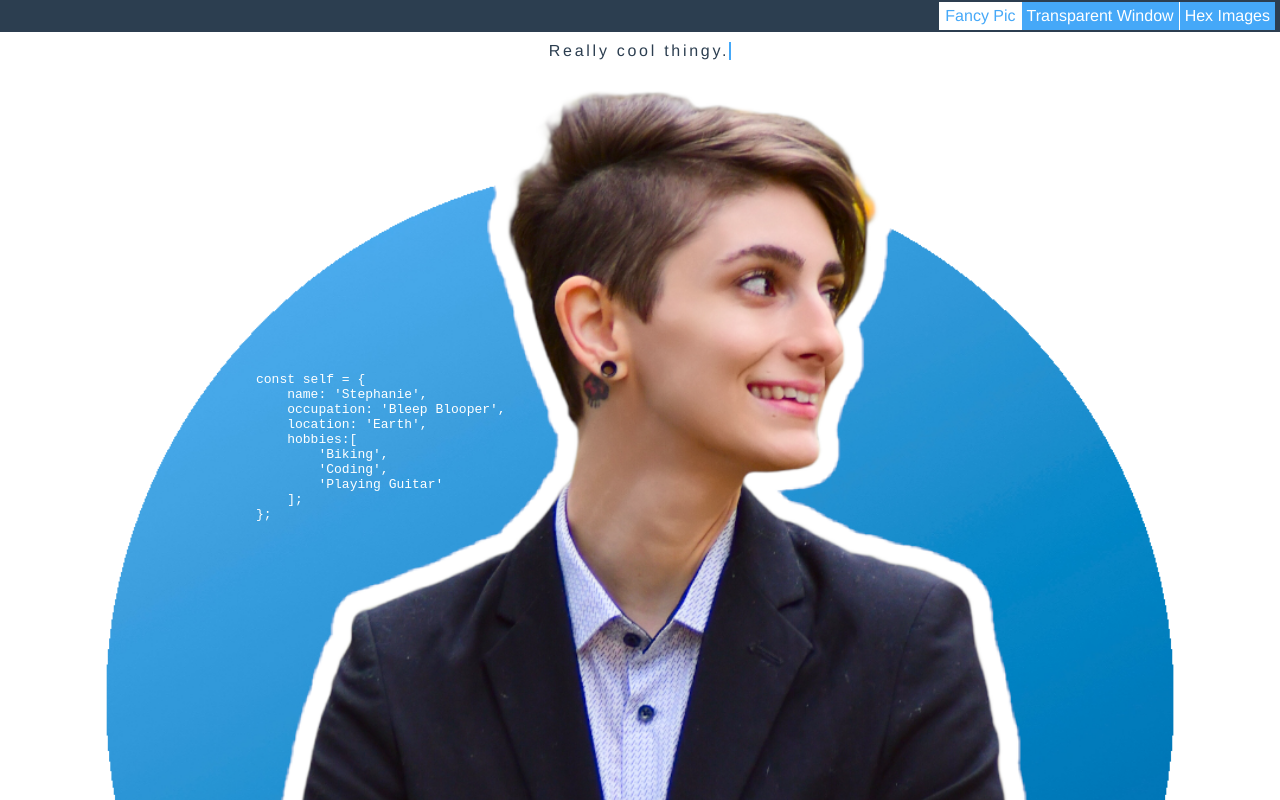
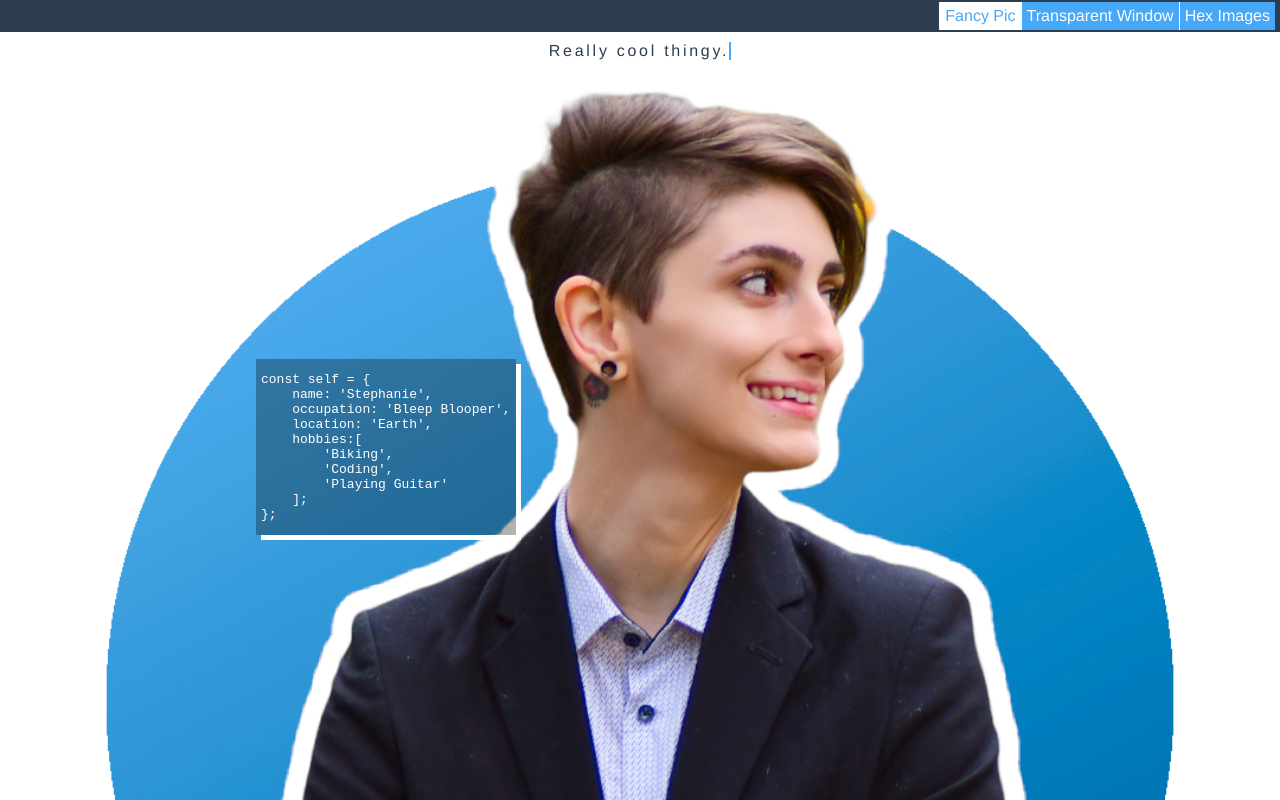
Before and after one commit to stephanieraymos/fun-stuff, a Vue app: page / in a window 1280 px wide. Shown: the top 800 px of the page. Built offline with nearby package versions, Linux system fonts and the light colour scheme.

Commit message:
Edits to code background fancy pic

```diff
--- a/src/components/TypingAndObjPic.vue
+++ b/src/components/TypingAndObjPic.vue
@@ -66,8 +66,11 @@
 }
 .code-container {
   position: absolute;
+  padding: 0 5px;
   color: white;
   top: 25%;
   left: 20%;
+  background: rgba(0, 0, 0, 0.3);
+  box-shadow: 5px 5px;
 }
 </style>
```
